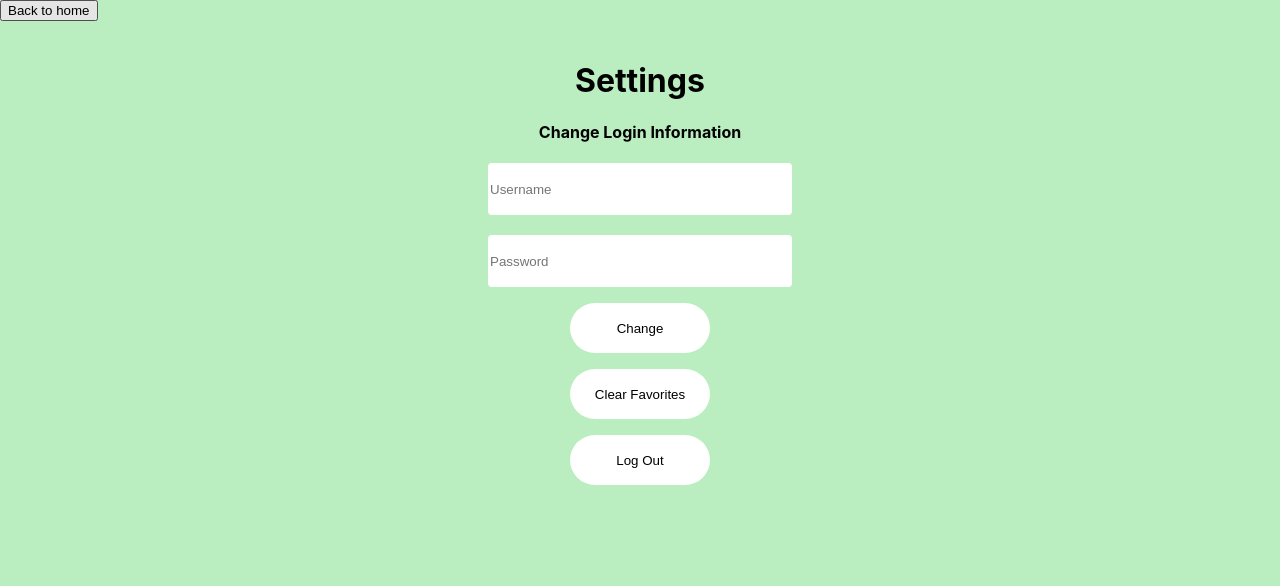
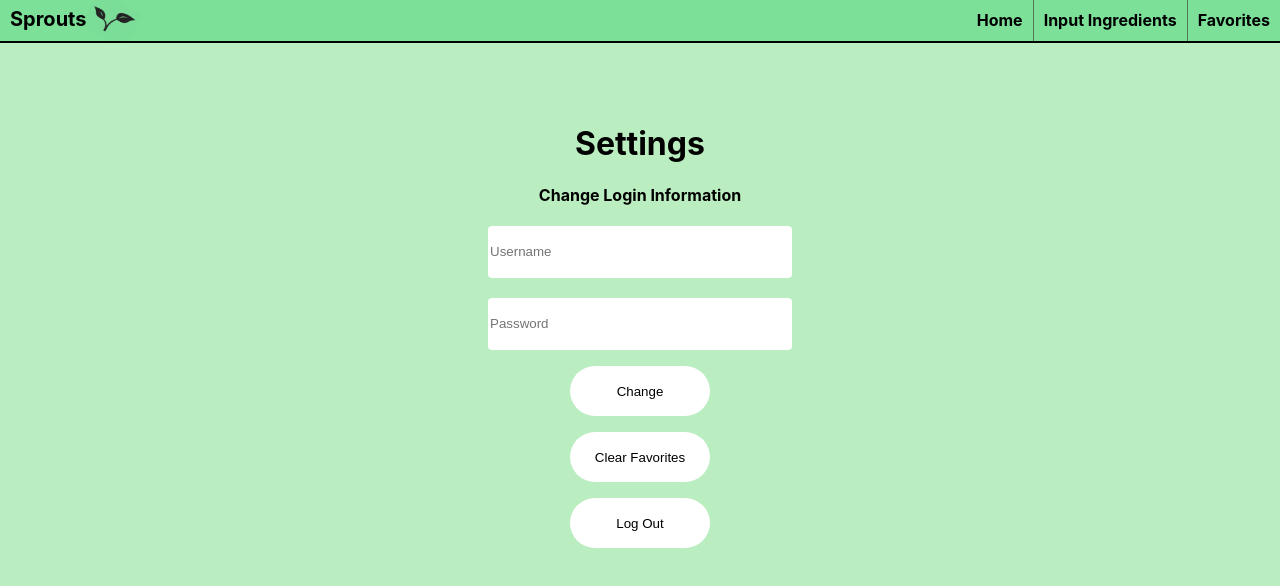
Before and after one commit to nyu-software-engineering/spring-2020-frugal-eye, a React (Create React App) app in the folder front-end/: page /settings in a window 1280 px wide. Shown: the top 586 px of the page. Built offline with nearby package versions, Linux system fonts and the light colour scheme.

Commit message:
added nav bar to settings page

```diff
--- a/front-end/src/Settings.js
+++ b/front-end/src/Settings.js
@@ -2,6 +2,7 @@ import React, { useState } from 'react';
 import Popup from './components/Popup';
 import './standard.css';
 import axios from 'axios';
+import NavBar from './NavBar.js'
 
 const Settings = (props) => {
     const [username, setUsername] = useState("");
@@ -28,7 +29,7 @@ const Settings = (props) => {
 
     return (
       <div>
-      <button className="back-button" onClick={event => window.location.href='/home'}>Back to home</button>
+          <NavBar/>
         <br></br><br></br>
         <h1>Settings</h1>
         <form onSubmit={handleSubmit}>
```
Lines whose indentation alone changed are shown as unchanged.
